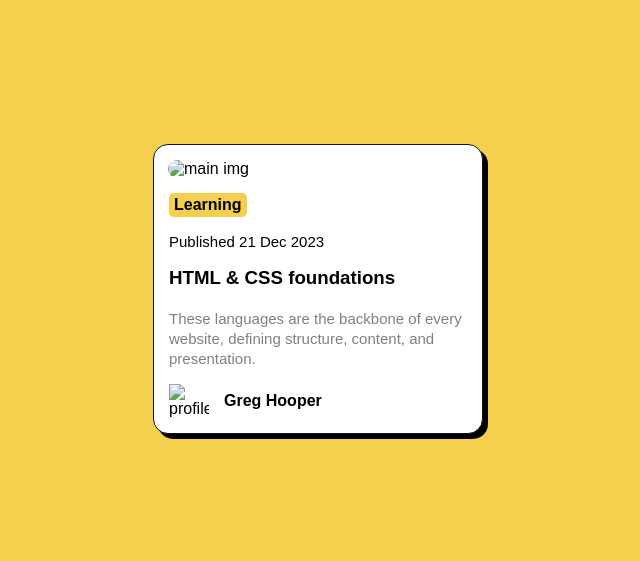
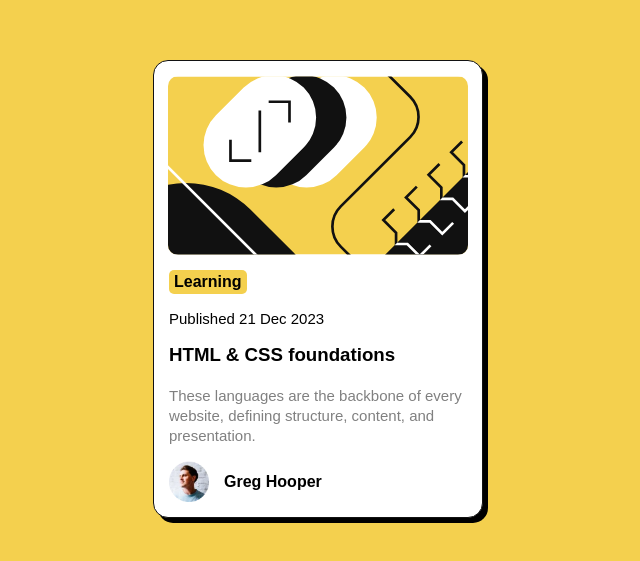
Before and after one commit to jcoms2003/BlogHere, a plain HTML site: page index.html in a window 1280 px wide. Shown: the part 111-672 px from the top of the page, without its empty margins (322-962 px from the left). Drawn offline with Linux system fonts and the light colour scheme; the site is published under a folder, as on GitHub Pages, so addresses that start at the root find nothing; a web font is replaced by a local one.

Commit message:
Update index.html

```diff
--- a/index.html
+++ b/index.html
@@ -20,7 +20,7 @@
       <div class="contain-item">
         <img
           class="img1"
-          src="/assets/images/illustration-article.svg"
+          src="illustration-article.svg"
           alt="main img"
         />
         <h4 class="learn">Learning</h4>
@@ -33,7 +33,7 @@
         <div class="profile">
           <img
             class="img2"
-            src="/assets/images/image-avatar.webp"
+            src="image-avatar.webp"
             alt="profile"
           />
           <h4>Greg Hooper</h4>
```
